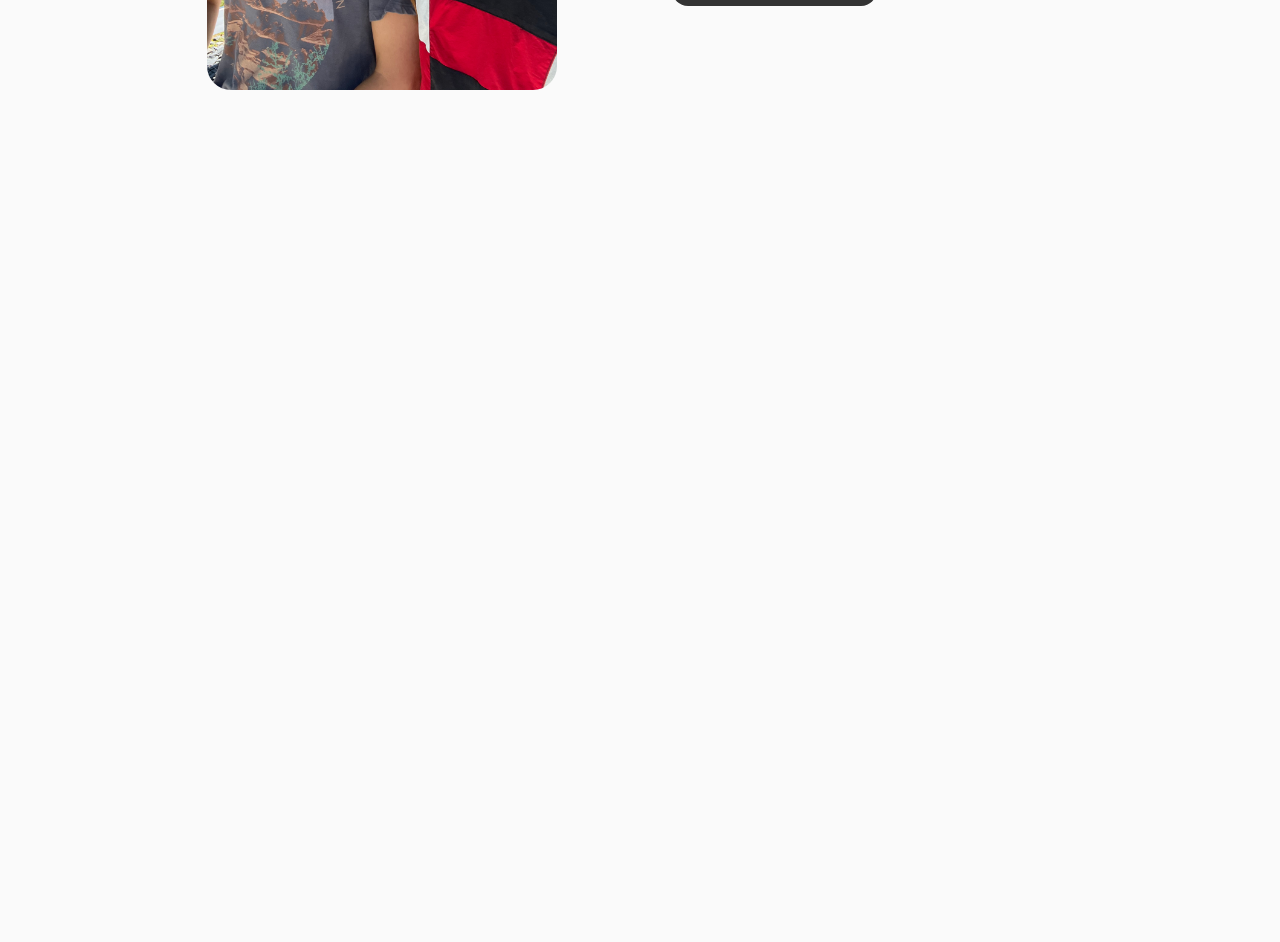
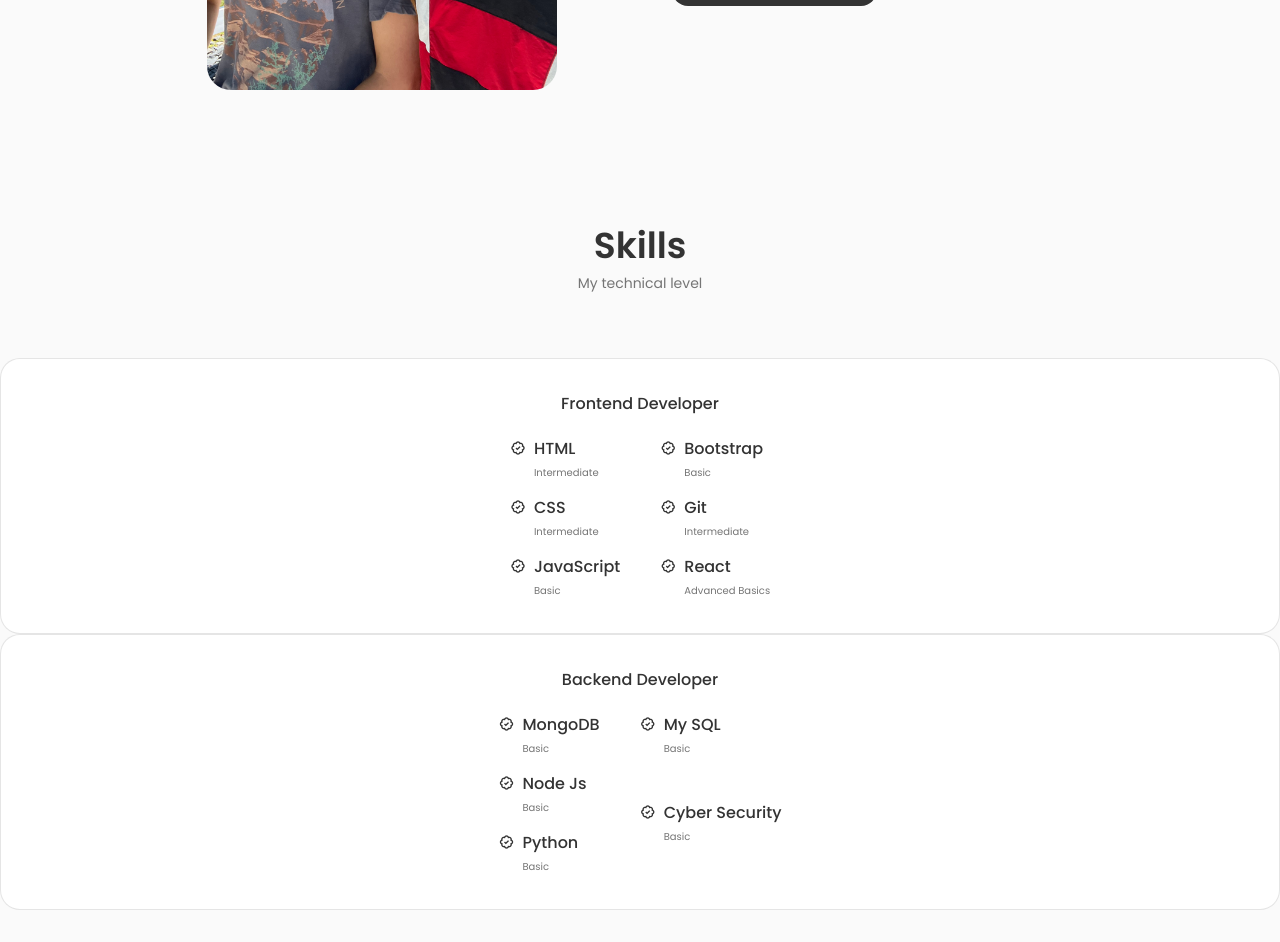
Before and after one commit to Raymondmojica/Raymondmojica.github.io, a React (Create React App) app: page / in a window 1280 px wide. Shown: the part 1300-2242 px from the top of the page. Before the commit the page ends 1422 px from the top, so only its background shows below. Built offline with nearby package versions, Linux system fonts and the light colour scheme.

Commit message:
Added Skills and styles

```diff
--- a/src/App.css
+++ b/src/App.css
@@ -175,8 +175,14 @@ img {
 
 /*- - - - - Md Devices - - - - - -*/
 @media screen and (max-width: 768px) {
+  body {
+    margin: 0 0 var(--header-height) 0;
+  }
   .section {
     padding: 2rem 0 4rem;
+  }
+  .section__subtitle {
+    margin-bottom: var(--mb-3);
   }
 }
 
--- a/src/App.js
+++ b/src/App.js
@@ -3,6 +3,7 @@ import "./App.css";
 import Header from "./components/header/Header";
 import Home from "./components/home/Home";
 import About from "./components/about/About";
+import Skills from "./components/skills/Skills";
 
 function App() {
   return (
@@ -12,6 +13,7 @@ function App() {
       <main className="main">
         <Home />
         <About />
+        <Skills />
       </main>
     </>
   );
--- a/src/components/about/about.css
+++ b/src/components/about/about.css
@@ -39,3 +39,46 @@
   padding: 0 4rem 0 0;
   margin-bottom: var(--mb-2-5);
 }
+
+/*- - - - - - - - - - Breakpoints- - - - - - - - -*/
+/*- - - - - Lrg Devices - - - - - -*/
+@media screen and (max-width: 992px) {
+  .about__container {
+    grid-template-columns: 1fr;
+    row-gap: 2.5rem;
+  }
+  .about__img {
+    width: 220px;
+  }
+  .about__box {
+    padding: 0.75rem 0.5rem;
+  }
+  .about__data {
+    text-align: center;
+  }
+  .about__info {
+    justify-content: center;
+  }
+  .about__description {
+    padding: 0 5rem;
+    margin-bottom: 2rem;
+  }
+}
+
+/*- - - - - Md Devices - - - - - -*/
+
+@media screen and (max-width: 576px) {
+  .about__info {
+    grid-template-columns: repeat(3, 1fr);
+  }
+  .about__description {
+    padding: 0;
+  }
+}
+
+/*- - - - - Sm Devices - - - - - -*/
+@media screen and (max-width: 350px) {
+  .about__info {
+    grid-template-columns: repeat(2, 1fr);
+  }
+}
--- a/src/components/home/Data.jsx
+++ b/src/components/home/Data.jsx
@@ -4,7 +4,7 @@ const Data = () => {
   return (
     <div className="home__data">
       <h1 className="home__title">
-        Raymond Mojica
+        Raymond Mojica Jr
         <svg
           width="36"
           height="36"
--- /dev/null
+++ b/src/components/skills/Backend.jsx
@@ -0,0 +1,62 @@
+import React from "react";
+
+const Backend = () => {
+  return (
+    <div className="skills__content">
+      <h3 className="skills__title">Backend Developer</h3>
+
+      <div className="skills__box">
+        <div className="skills__group">
+          <div className="skills__data">
+            <i class="bx bx-badge-check"></i>
+
+            <div>
+              <h3 className="skills__name">MongoDB</h3>
+              <span className="skills__level">Basic</span>
+            </div>
+          </div>
+
+          <div className="skills__data">
+            <i class="bx bx-badge-check"></i>
+
+            <div>
+              <h3 className="skills__name">Node Js</h3>
+              <span className="skills__level">Basic</span>
+            </div>
+          </div>
+
+          <div className="skills__data">
+            <i class="bx bx-badge-check"></i>
+
+            <div>
+              <h3 className="skills__name">Python</h3>
+              <span className="skills__level">Basic</span>
+            </div>
+          </div>
+        </div>
+
+        <div className="skills__group">
+          <div className="skills__data">
+            <i class="bx bx-badge-check"></i>
+
+            <div>
+              <h3 className="skills__name">My SQL</h3>
+              <span className="skills__level">Basic</span>
+            </div>
+          </div>
+
+          <div className="skills__data">
+            <i class="bx bx-badge-check"></i>
+
+            <div>
+              <h3 className="skills__name">Cyber Security</h3>
+              <span className="skills__level">Basic</span>
+            </div>
+          </div>
+        </div>
+      </div>
+    </div>
+  );
+};
+
+export default Backend;
--- /dev/null
+++ b/src/components/skills/Frontend.jsx
@@ -0,0 +1,71 @@
+import React from "react";
+
+const Frontend = () => {
+  return (
+    <div className="skills__content">
+      <h3 className="skills__title">Frontend Developer</h3>
+
+      <div className="skills__box">
+        <div className="skills__group">
+          <div className="skills__data">
+            <i class="bx bx-badge-check"></i>
+
+            <div>
+              <h3 className="skills__name">HTML</h3>
+              <span className="skills__level">Intermediate</span>
+            </div>
+          </div>
+
+          <div className="skills__data">
+            <i class="bx bx-badge-check"></i>
+
+            <div>
+              <h3 className="skills__name">CSS</h3>
+              <span className="skills__level">Intermediate</span>
+            </div>
+          </div>
+
+          <div className="skills__data">
+            <i class="bx bx-badge-check"></i>
+
+            <div>
+              <h3 className="skills__name">JavaScript</h3>
+              <span className="skills__level">Basic</span>
+            </div>
+          </div>
+        </div>
+
+        <div className="skills__group">
+          <div className="skills__data">
+            <i class="bx bx-badge-check"></i>
+
+            <div>
+              <h3 className="skills__name">Bootstrap</h3>
+              <span className="skills__level">Basic</span>
+            </div>
+          </div>
+
+          <div className="skills__data">
+            <i class="bx bx-badge-check"></i>
+
+            <div>
+              <h3 className="skills__name">Git</h3>
+              <span className="skills__level">Intermediate</span>
+            </div>
+          </div>
+
+          <div className="skills__data">
+            <i class="bx bx-badge-check"></i>
+
+            <div>
+              <h3 className="skills__name">React</h3>
+              <span className="skills__level">Advanced Basics</span>
+            </div>
+          </div>
+        </div>
+      </div>
+    </div>
+  );
+};
+
+export default Frontend;
--- /dev/null
+++ b/src/components/skills/Skills.jsx
@@ -0,0 +1,18 @@
+import React from "react";
+import "./skills.css";
+import Frontend from "./Frontend";
+import Backend from "./Backend";
+
+const Skills = () => {
+  return (
+    <section className="skills section" id="skills">
+      <h2 className="section__title">Skills</h2>
+      <span className="section__subtitle">My technical level</span>
+      <div className="skills__container container grid"></div>
+      <Frontend />
+      <Backend />
+    </section>
+  );
+};
+
+export default Skills;
--- /dev/null
+++ b/src/components/skills/skills.css
@@ -0,0 +1,44 @@
+.skills__container {
+  grid-template-columns: repeat(2, 350px);
+  column-gap: 3rem;
+  justify-content: center;
+}
+.skills__content {
+  background-color: var(--container-color);
+  border: 1px solid rgba(0, 0, 0, 0.1);
+  padding: 2rem 4rem;
+  border-radius: 1.25rem;
+}
+
+.skills__title {
+  font-size: var(--normal-font-size);
+  font-weight: var(--font-medium);
+  text-align: center;
+  margin-bottom: var(--mb-1-5);
+}
+.skills__box {
+  display: flex;
+  justify-content: center;
+  column-gap: 2.5rem;
+}
+.skills__group {
+  display: grid;
+  align-items: flex-start;
+  row-gap: 1rem;
+}
+.skills__data {
+  display: flex;
+  column-gap: 0.5rem;
+}
+.skills .bx-badge-check {
+  font-size: 1rem;
+  color: var(--title-color);
+}
+.skills__name {
+  font-size: var(--normal-font-size);
+  font-weight: var(--font-medium);
+  line-height: 18px;
+}
+.skills__level {
+  font-size: var(--tiny-font-size);
+}
```
